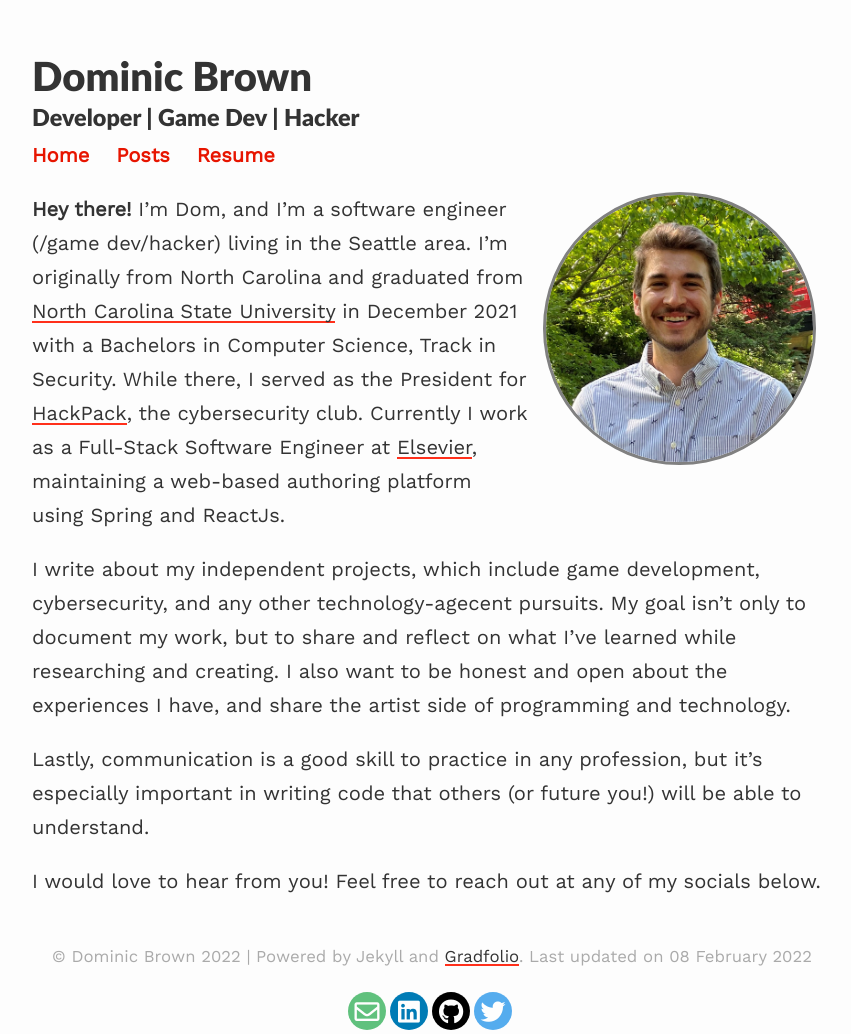
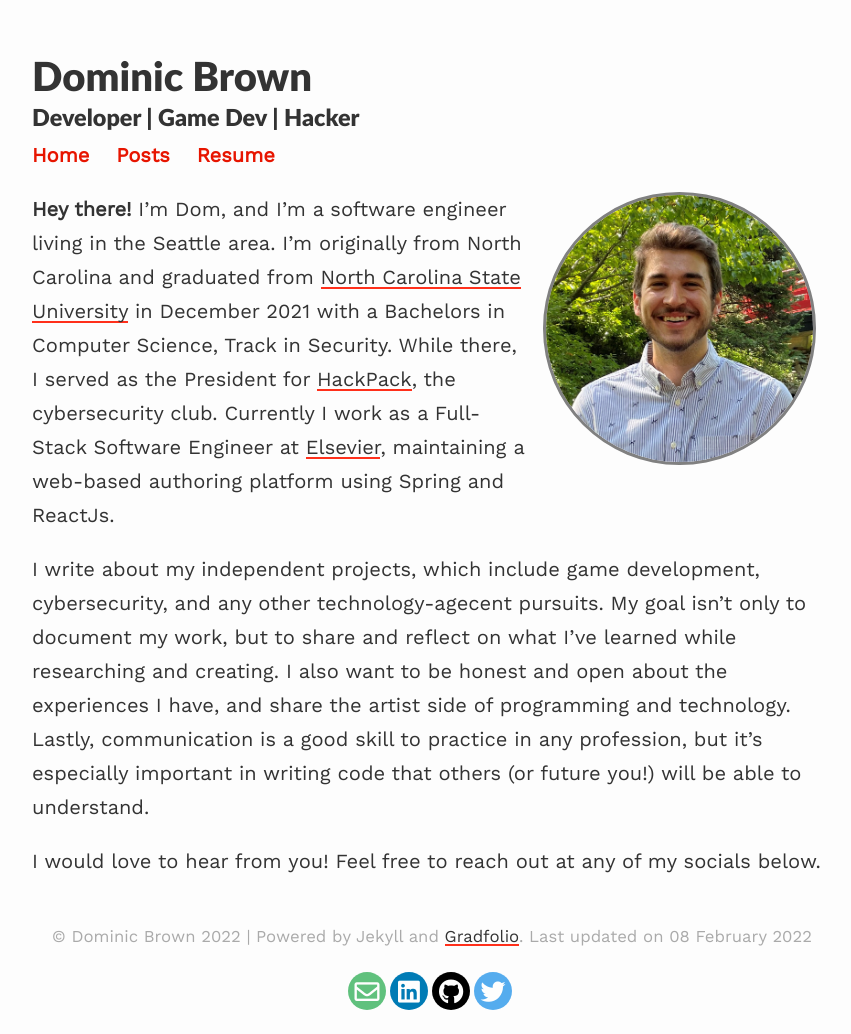
Before and after one commit to napkinbrown/napkinbrown.github.io, a Jekyll site: the page built from index.md, in a window 1280 px wide. Shown: the whole page, without its empty margins (208-1059 px from the left). Built offline with Jekyll 4.4.1, drawn with Linux system fonts in a browser that asks for light colours; nearby versions of some CDN libraries.

Commit message:
Tweaked bio

```diff
--- a/index.md
+++ b/index.md
@@ -7,10 +7,8 @@
 published: true
 ---
 
-**Hey there!** I'm Dom, and I'm a software engineer (/game dev/hacker) living in the Seattle area. I'm originally from North Carolina and graduated from [North Carolina State University](https://www.ncsu.edu/) in December 2021 with a Bachelors in Computer Science, Track in Security. While there, I served as the President for [HackPack](https://hackpack.club/), the cybersecurity club. Currently I work as a Full-Stack Software Engineer at [Elsevier](https://www.elsevier.com/), maintaining a web-based authoring platform using Spring and ReactJs.
+**Hey there!** I'm Dom, and I'm a software engineer living in the Seattle area. I'm originally from North Carolina and graduated from [North Carolina State University](https://www.ncsu.edu/) in December 2021 with a Bachelors in Computer Science, Track in Security. While there, I served as the President for [HackPack](https://hackpack.club/), the cybersecurity club. Currently I work as a Full-Stack Software Engineer at [Elsevier](https://www.elsevier.com/), maintaining a web-based authoring platform using Spring and ReactJs.
 
-I write about my independent projects, which include game development, cybersecurity, and any other technology-agecent pursuits. My goal isn't only to document my work, but to share and reflect on what I’ve learned while researching and creating. I also want to be honest and open about the experiences I have, and share the artist side of programming and technology.
-
-Lastly, communication is a good skill to practice in any profession, but it's especially important in writing code that others (or future you!) will be able to understand.
+I write about my independent projects, which include game development, cybersecurity, and any other technology-agecent pursuits. My goal isn't only to document my work, but to share and reflect on what I’ve learned while researching and creating. I also want to be honest and open about the experiences I have, and share the artist side of programming and technology. Lastly, communication is a good skill to practice in any profession, but it's especially important in writing code that others (or future you!) will be able to understand.
 
 I would love to hear from you! Feel free to reach out at any of my socials below.
```
